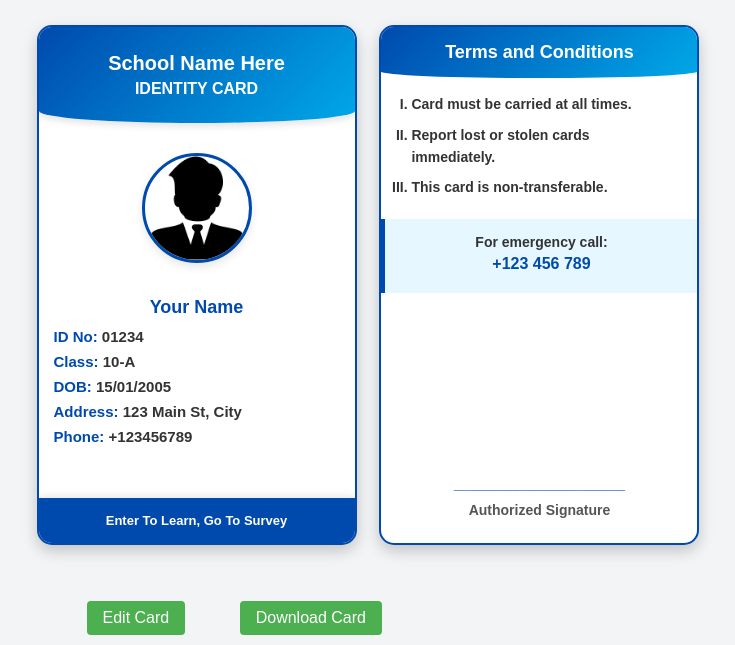
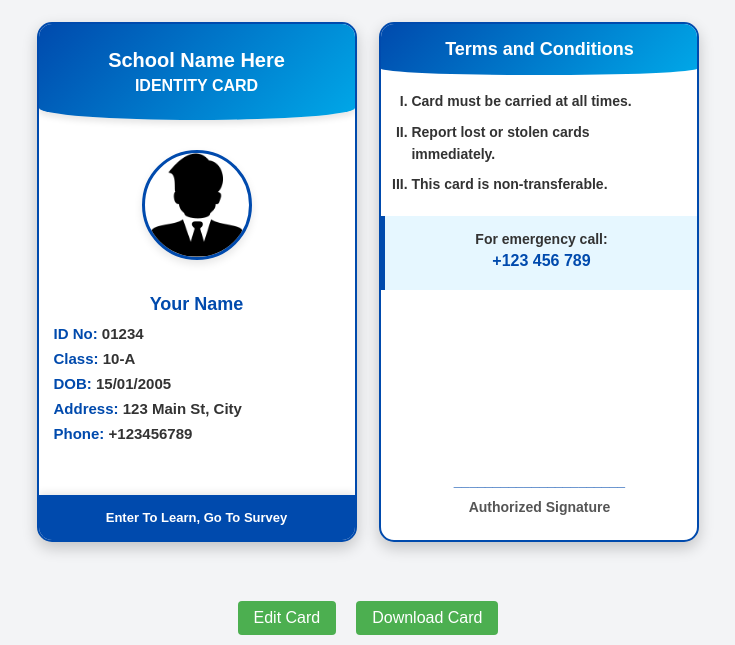
Before and after one commit to afaqulislam/School-Id-Card-Maker-, a plain HTML site: page index.html in a window 1280 px wide. Shown: the part 155-800 px from the top of the page, without its empty margins (272-1007 px from the left). Drawn offline with Linux system fonts and the light colour scheme.

Commit message:
School Id Card Maker

```diff
--- a/styles.css
+++ b/styles.css
@@ -204,9 +204,15 @@ h4{
 }
 
 /* Button styling */
+.button-container {
+    display: flex;
+    justify-content: center; /* Centers horizontally */
+    align-items: center;     /* Centers vertically */
+    margin-top: 20px;        /* Adjust the margin as needed */
+}
+
 #edit-button, #download-button {
-    margin-top: 15px;
-    margin-left: 50px;
+    margin: 0 10px;          /* Spacing between buttons */
     padding: 8px 16px;
     font-size: 16px;
     background-color: #4CAF50;
```
